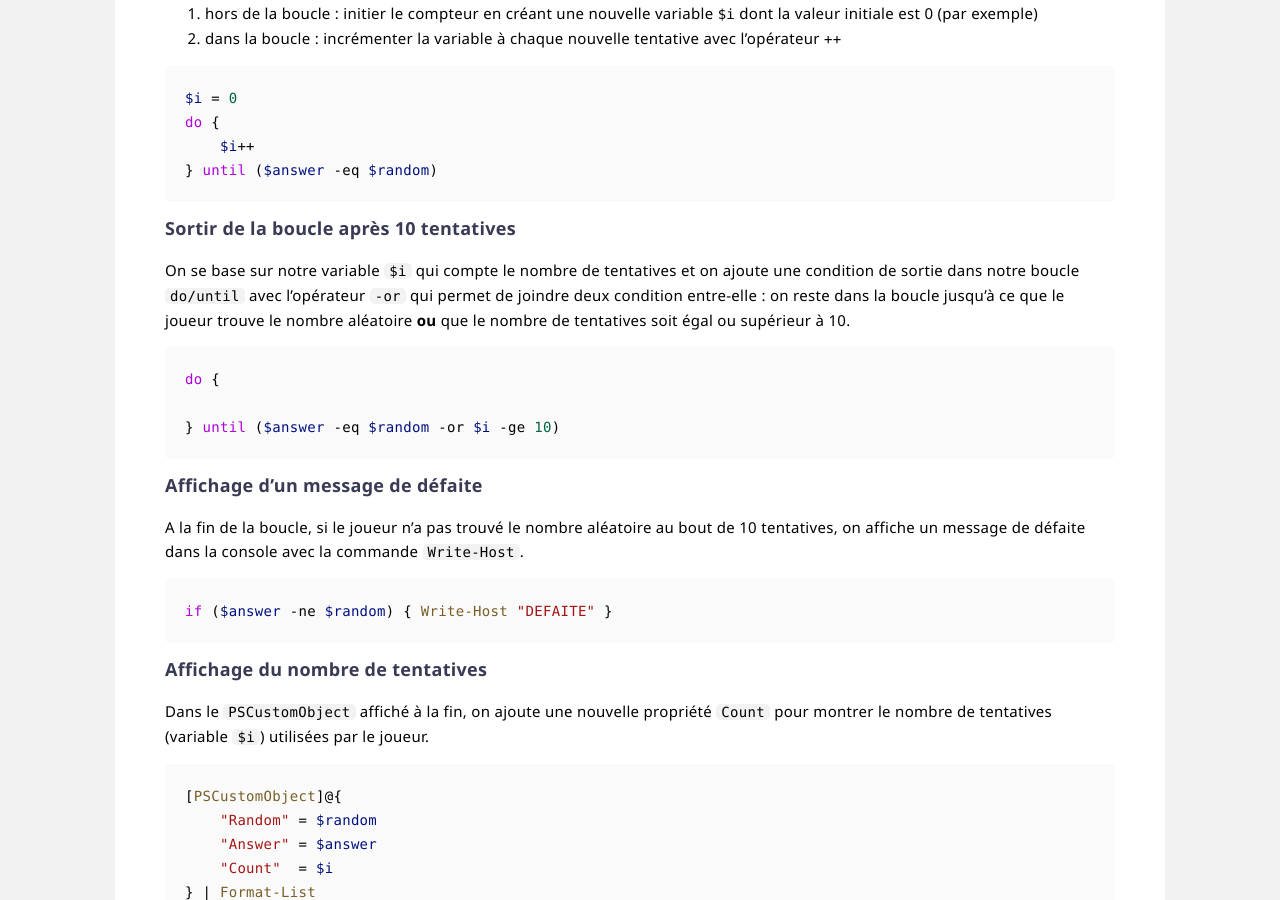
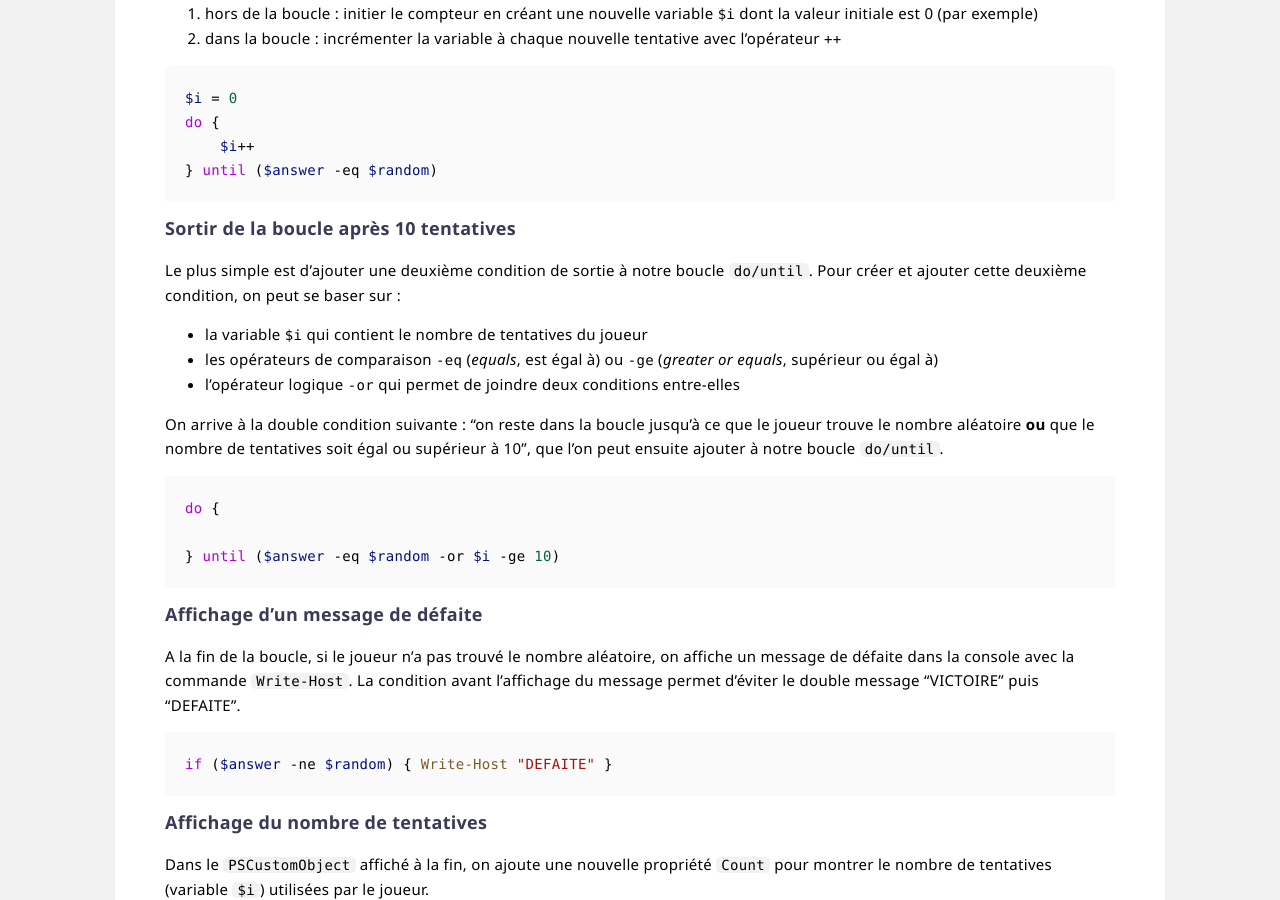
Before and after one commit to leobouard/leobouard.github.io, a Jekyll site: the page built from _posts/2022-10-21-cours-pratique-posh-2.md, in a window 1280 px wide and 900 px high, scrolled down 1930 px. Built offline with Jekyll 4.4.1, drawn with Linux system fonts in a browser that asks for light colours.

Commit message:
Update 2022-10-21-cours-pratique-posh-2.md

````diff
--- a/_posts/2022-10-21-cours-pratique-posh-2.md
+++ b/_posts/2022-10-21-cours-pratique-posh-2.md
@@ -95,7 +95,13 @@ for ($i = 1 ; $i++ ; $answer -ne $random) { <#[...]#> }
 
 ### Sortir de la boucle après 10 tentatives
 
-On se base sur notre variable `$i` qui compte le nombre de tentatives et on ajoute une condition de sortie dans notre boucle `do/until` avec l'opérateur `-or` qui permet de joindre deux condition entre-elle : on reste dans la boucle jusqu'à ce que le joueur trouve le nombre aléatoire **ou** que le nombre de tentatives soit égal ou supérieur à 10.
+Le plus simple est d'ajouter une deuxième condition de sortie à notre boucle `do/until`. Pour créer et ajouter cette deuxième condition, on peut se baser sur :
+
+- la variable `$i` qui contient le nombre de tentatives du joueur
+- les opérateurs de comparaison `-eq` (*equals*, est égal à) ou `-ge` (*greater or equals*, supérieur ou égal à)
+- l'opérateur logique `-or` qui permet de joindre deux conditions entre-elles
+
+On arrive à la double condition suivante : "on reste dans la boucle jusqu'à ce que le joueur trouve le nombre aléatoire **ou** que le nombre de tentatives soit égal ou supérieur à 10", que l'on peut ensuite ajouter à notre boucle `do/until`.
 
 ```powershell
 do {
@@ -105,7 +111,7 @@ do {
 
 ### Affichage d'un message de défaite
 
-A la fin de la boucle, si le joueur n'a pas trouvé le nombre aléatoire au bout de 10 tentatives, on affiche un message de défaite dans la console avec la commande `Write-Host`.
+A la fin de la boucle, si le joueur n'a pas trouvé le nombre aléatoire, on affiche un message de défaite dans la console avec la commande `Write-Host`. La condition avant l'affichage du message permet d'éviter le double message "VICTOIRE" puis "DEFAITE".
 
 ```powershell
 if ($answer -ne $random) { Write-Host "DEFAITE" }
````
